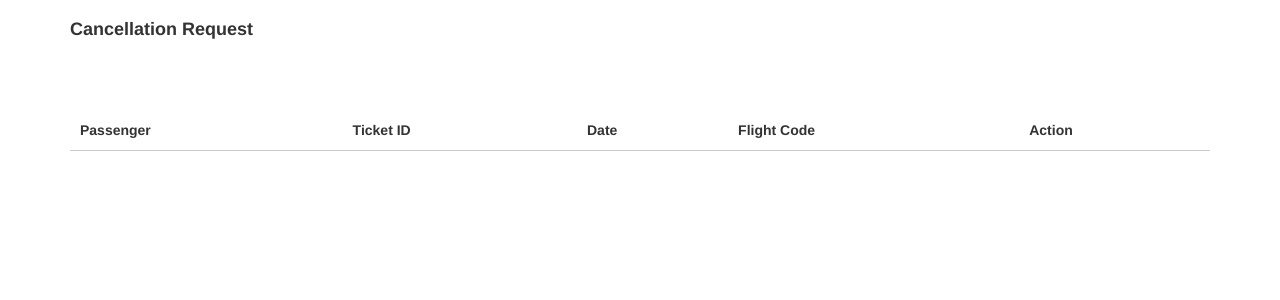
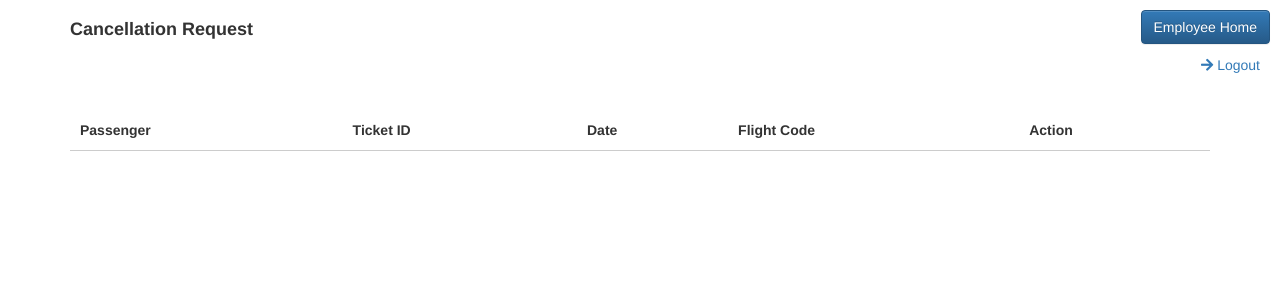
Before and after one commit to imanchee01/AirlineReservationSystem, a Flask app: page /cancellation-requests in a window 1280 px wide. Shown: the top 300 px of the page. Run offline with Flask 3, Linux system fonts and the light colour scheme; lists and menus that the app fills with data are empty; parts of the project's set-up code (start-up, migrations or seed data) failed here and were passed over.

```diff
--- a/templates/cancellation-requests.html
+++ b/templates/cancellation-requests.html
@@ -22,7 +22,39 @@
     strong {
       font-weight: bold;
     }
+
+    /* Style for the employee home button and icon */
+  .employee-home-button {
+    position: absolute;
+    top: 10px;
+    right: 10px;
+  }
+
+  /* Style for the logout button */
+  .logout-button {
+    position: absolute;
+    top: 55px; /* Adjust the top position as needed */
+    right: 20px;
+  }
   </style>
+
+    <!-- Employee Home button with icon -->
+<div class="employee-home-button">
+  <a href="/employee-home">
+    <button class="btn btn-primary">
+      Employee Home
+    </button>
+  </a>
+</div>
+
+<!-- Logout button with icon -->
+<div class="logout-button">
+  <a href="/logout">
+    <i class="fas fa-arrow-right"></i>
+    Logout
+  </a>
+</div>
+
   <div class="cancellation-requests">
    <h1 style="font-weight: bold; font-size: 18px;">Cancellation Request</h1>
    <br> <br>
```
